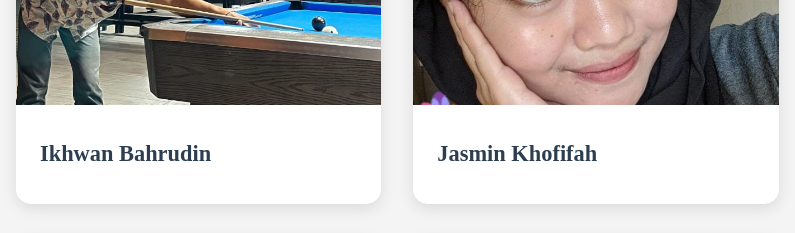
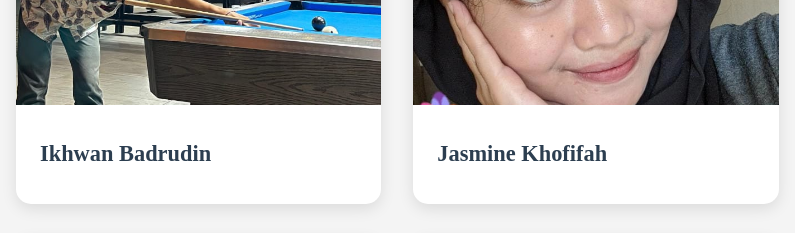
Before and after one commit to yvngamr/perbankansyariah-1A, a plain HTML site: page student-list.html in a window 1280 px wide. Shown: the part 2460-2693 px from the top of the page, 44-839 px from the left. Drawn offline with Linux system fonts and the light colour scheme.

Commit message:
Update student-list.html

```diff
--- a/student-list.html
+++ b/student-list.html
@@ -369,7 +369,7 @@
 
 <script>
     const studentsData = [
-        { name: "Ikhwan Bahrudin", photo: "ikhwan.jpg", motivation: "Jangan pernah menyerah sebelum mencoba.", instagram: "mlnaamrihsn" , gender: "boy" },
+        { name: "Ikhwan Badrudin", photo: "ikhwan.jpg", motivation: "Jangan pernah menyerah sebelum mencoba.", instagram: "mlnaamrihsn" , gender: "boy" },
         { name: "Arul Hibatulloh", photo: "arul.jpg", motivation: "Kesalahan bukanlah kegagalan, melainkan batu loncatan. Kesalahan mengajarkan kita tentang kerapuhan diri dan membukakan jalan menuju kebijaksanaan. Tanpa kesalahan, kita tidak akan pernah tahu arti dari pembelajaran yang sesungguhnya.",  gender: "boy" },
         { name: "Muhtaj 'Ali Mahsuni", photo: "muhtaj.jpg", motivation: "Akan ada hari sulit untuk membuatmu menjadi lebih kuat.",instagram:"onlytadd", gender: "boy"},
         { name: "Wahid / El Cibe", photo: "wahid.jpg", motivation: "I don't care,hinaanmu tidak berduit , brisik.", instagram:"El_egante_12", gender: "boy" },
@@ -379,7 +379,7 @@
         { name: "Nabil Shofar Romzi", photo: "nabil.jpg", motivation:"Jadilah diri sendiri", instagram: "nabilsfrmzi", gender: "boy" },
         { name: "Mochamad Rama Nurwanto", photo: "rama.jpg", motivation: "Kenyang motivasi, lapar aksi, tinggi imajinasi, lupa ekspetasi:v", instagram: "rama.nr16",  gender: "boy" },
         { name: "Nabila Putri Azzahra", photo: "azza.jpg", motivation: "You cannot see love without eyes", instagram: "thxrnbl",  gender: "girl" },
-        { name: "Jasmin Khofifah", photo: "jasmin.jpg", motivation: "Tiada heart yang tak hurt", instagram: "j.jkhfff_",  gender: "girl" },
+        { name: "Jasmine Khofifah", photo: "jasmin.jpg", motivation: "Tiada heart yang tak hurt", instagram: "j.jkhfff_",  gender: "girl" },
         { name: "Aulia Gulrukh", photo: "agul.jpg", motivation: "Males overthinking Jadi overloavingyou aja gimana?", instagram: "aulliaag",  gender: "girl" },
         { name: "Alisah Riatin", photo: "alisah.jpg", motivation: "Mimpi akan menjadi kenyataan jika kita punya keberanian", instagram: "alisa.rqz",  gender: "girl" },
         { name: "Sekar Husnul Alfiana", photo: "alfi.jpg", motivation: "Jika kamu menginginkan hasil yang lebih baik, buatlah pilihan yang lebih baik", instagram: "skarhsnulalfianaa_",  gender: "girl" },
@@ -396,7 +396,7 @@
         { name: "Nesyah Fidella", photo: "nesyah.jpg", motivation: "Tidak ada proses yg mudah untuk tujuan yg indah, kita masih dalam zona perjuangan. Takdir memang milik Allah, tapi usaha dan doa adalah milik kita.", instagram: "nesyahfdl_",  gender: "girl" },
         { name: "Azzahra Khairunisa R", photo: "nisa.jpg", motivation: "Hidup bukanlah untuk menunggu badai berlalu, tetapi belajar menari di tengah hujan", instagram: "nnisazhrra",  gender: "girl" },
         { name: "Nova Sukma Arum Andita", photo: "nova.jpg", motivation: "Hari ini berjuang hari esok ber-uang", instagram: "novaandita_",  gender: "girl" },
-        { name: "Nurul Alfiyah", photo: "nurul.jpg", motivation: "Jika rencana A belum berhasil, ingat masih ada 25 huruf Alfabet lainnya, so don't worry", instagram:"_nurulalfy_",  gender: "girl" },
+        { name: "Nurul Alfiyah", photo: "nurul.jpg", motivation: "Lari dari apa yang menyakitimu akan semakin menyakitimu. Jangan lari, terlukalah sampai kau sembuh-Jalaluddin Rumi", instagram:"_nurulalfy_",  gender: "girl" },
         { name: "Rifka Anggraeni", photo: "rifka.jpg", motivation: "Everything has a place and have a time", instagram: "rifka_anggrni",  gender: "girl" },
         { name: "Silva Noer Awalliyah", photo: "silva.jpg", motivation: "Saat kamu memutuskan untuk bangun dari tidur, artinya kamu siap untuk menjalani hidup.", instagram: "silvaalyh",  gender: "girl" },
         { name: "Sri Mulyani", photo: "sri.jpg", motivation: "Akan ku bayar semua rasa sakit itu dengan segala pencapaian ku, percayalah ambisi yang aku punya tersusun atas hinaan, remehan, cacian, hujatan. rasa sakit itu membawaku untuk terus berkembang maju dan memberi pembuktian yang berkelas.", instagram: "wei_xueiin",  gender: "girl" },
```
